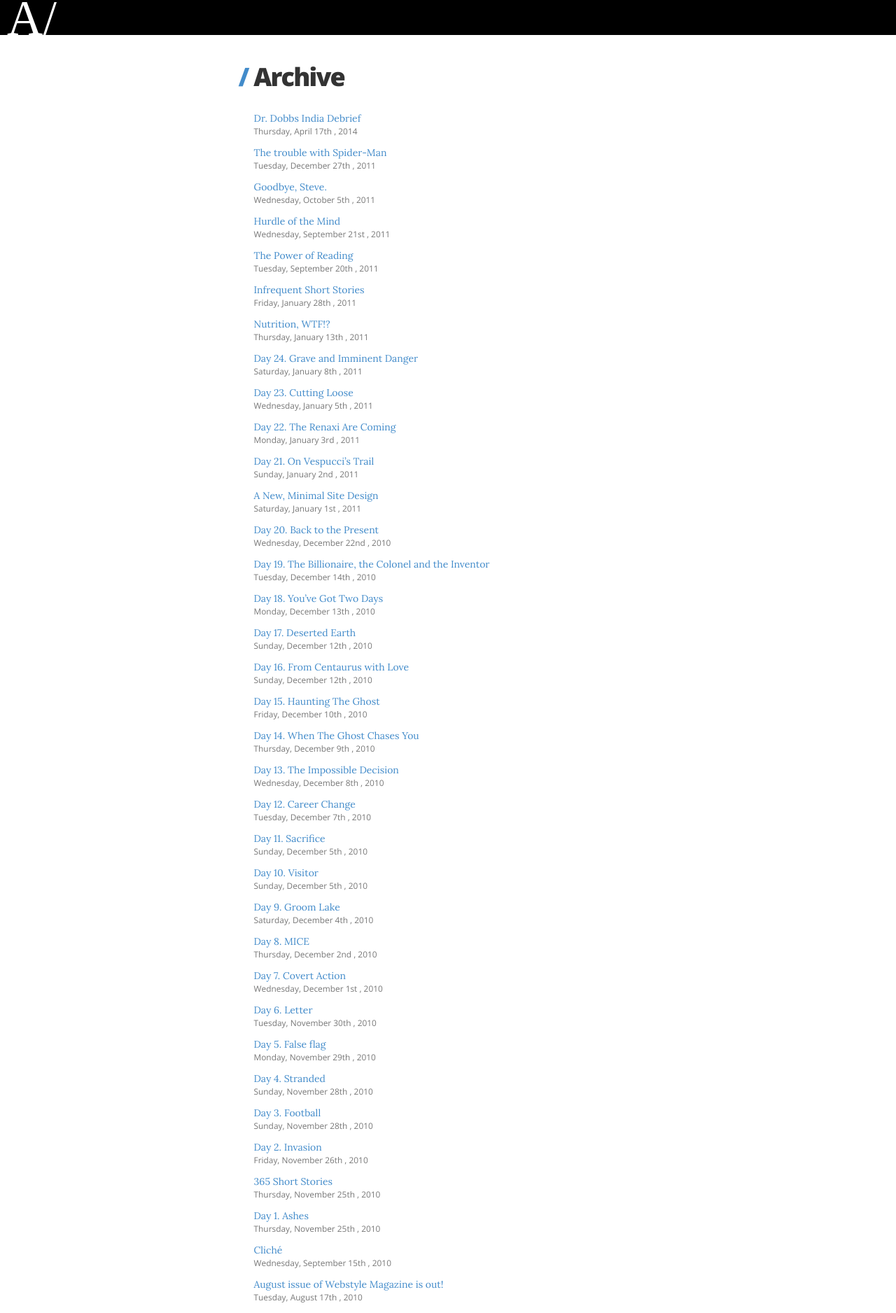
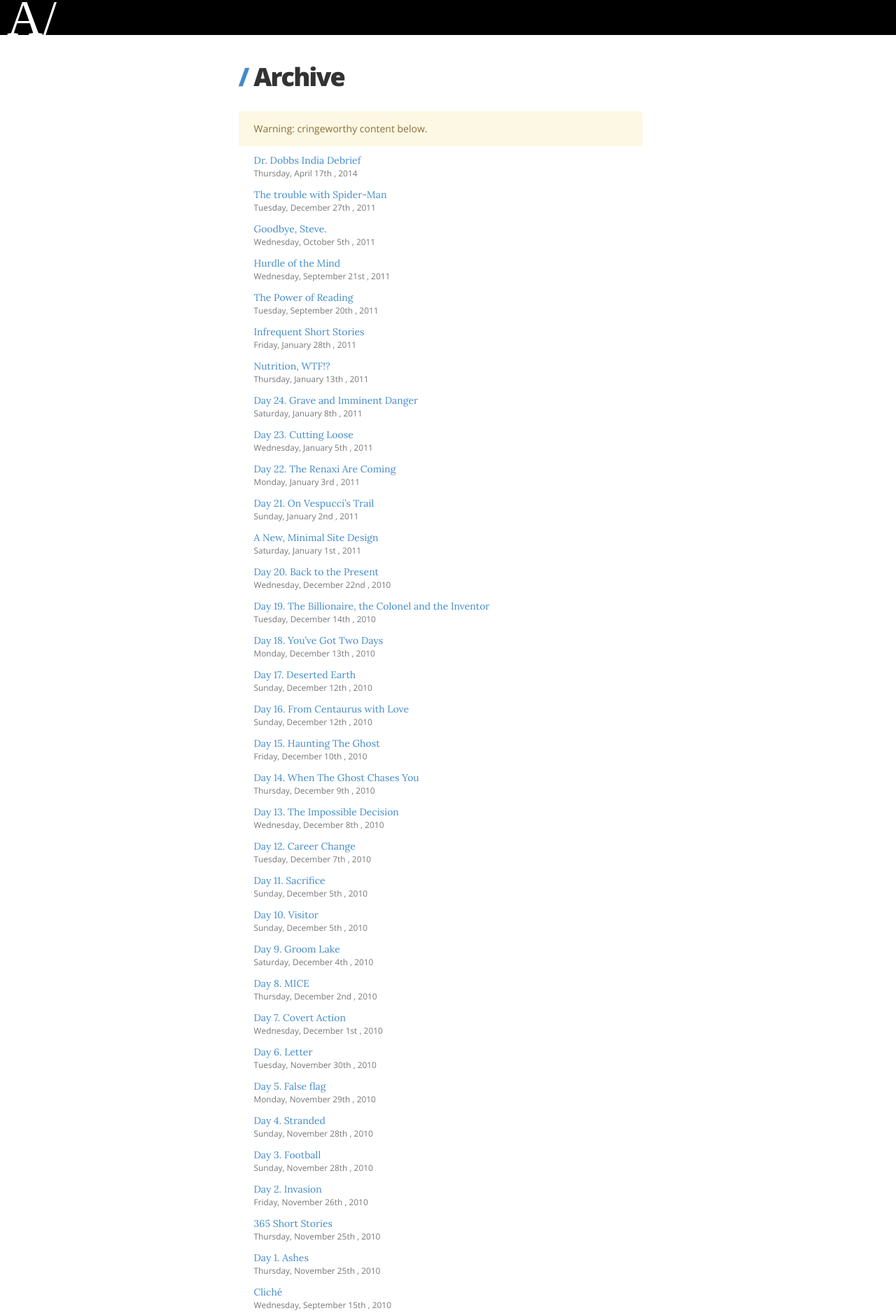
Before and after one commit to arapehl/arapehl.github.io, a Jekyll site: the page built from archive/index.html, in a window 1280 px wide. Shown: the top 1876 px of the page at 70% size. Built offline with Jekyll 4.4.1, drawn with Linux system fonts in a browser that asks for light colours; some web fonts are replaced.

Commit message:
adding appropriate 'cringeworthy content' warning

```diff
--- a/archive/index.html
+++ b/archive/index.html
@@ -2,6 +2,7 @@
 layout: default
 title: Archive
 ---
+<p class="bg-warning text-warning">Warning: cringeworthy content below.</p>
 <ul class="archive list-unstyled">
   {% for post in site.posts %}
   <li>
--- a/assets/css/style.css
+++ b/assets/css/style.css
@@ -53,6 +53,13 @@ h1 img {
   border: none;
 }
 
+.bg-warning {
+  font-family: 'Open Sans', sans-serif;
+  margin-left: -22px;
+  padding: 15px 22px;
+  border-radius: 3px;
+}
+
 time,
 .byline {
   font-family: 'Open Sans', sans-serif;
```
